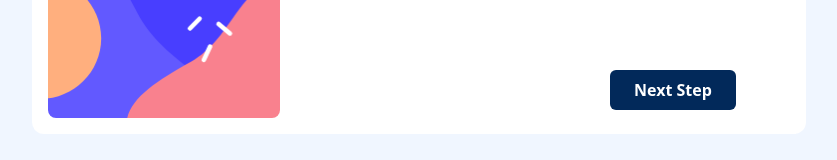
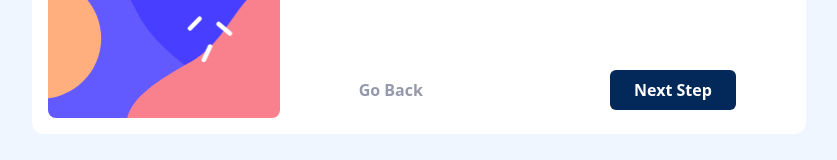
Before and after one commit to QyperXit/Multi-step-form, a React (Vite) app: page / in a window 1280 px wide. Shown: the part 539-699 px from the top of the page, without its empty margins (221-1058 px from the left). Built offline with nearby package versions, Linux system fonts and the light colour scheme.

Commit message:
back-btn

```diff
--- a/src/App.tsx
+++ b/src/App.tsx
@@ -101,9 +101,14 @@ function App() {
             {/* <SelectPlan /> */}
             {/* <Addons /> */}
             <Summary />
-            <button className=" mt-[min(5vw,4em)]  ml-auto bg-marine-blue hover:bg-blue-800 font-semibold text-white w-fit px-6 py-2 mb-2 rounded-md">
-              Next Step
-            </button>
+            <div className="mt-[min(5vw,4em)] mb-2  flex justify-between">
+              <button className="px-6 py-2 font-semibold  hover:text-marine-blue text-cool-gray">
+                Go Back
+              </button>
+              <button className="px-6 py-2 ml-auto font-semibold text-white rounded-md bg-marine-blue hover:bg-blue-800 w-fit">
+                Next Step
+              </button>
+            </div>
           </form>
         </div>
       </div>
```
